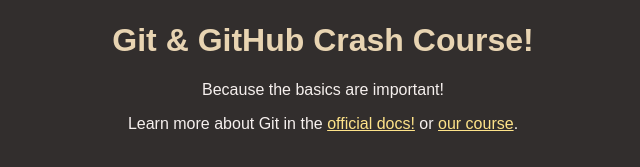
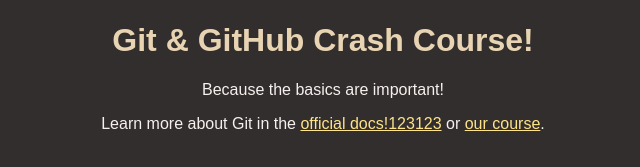
Before and after one commit to Pawliszakk/githubexercises, a plain HTML site: page index.html in a window 1280 px wide. Shown: the part 147-314 px from the top of the page, without its empty margins (317-957 px from the left). Drawn offline with Linux system fonts and the light colour scheme.

Commit message:
added numbers

```diff
--- a/index.html
+++ b/index.html
@@ -16,7 +16,7 @@
       <p>Because the basics are important!</p>
       <p>
         Learn more about Git in the
-        <a href="https://git-scm.com/book/en/v2">official docs!</a> or
+        <a href="https://git-scm.com/book/en/v2">official docs!123123</a> or
         <a href="https://acad.link/git">our course</a>.
       </p>
     </main>
```
